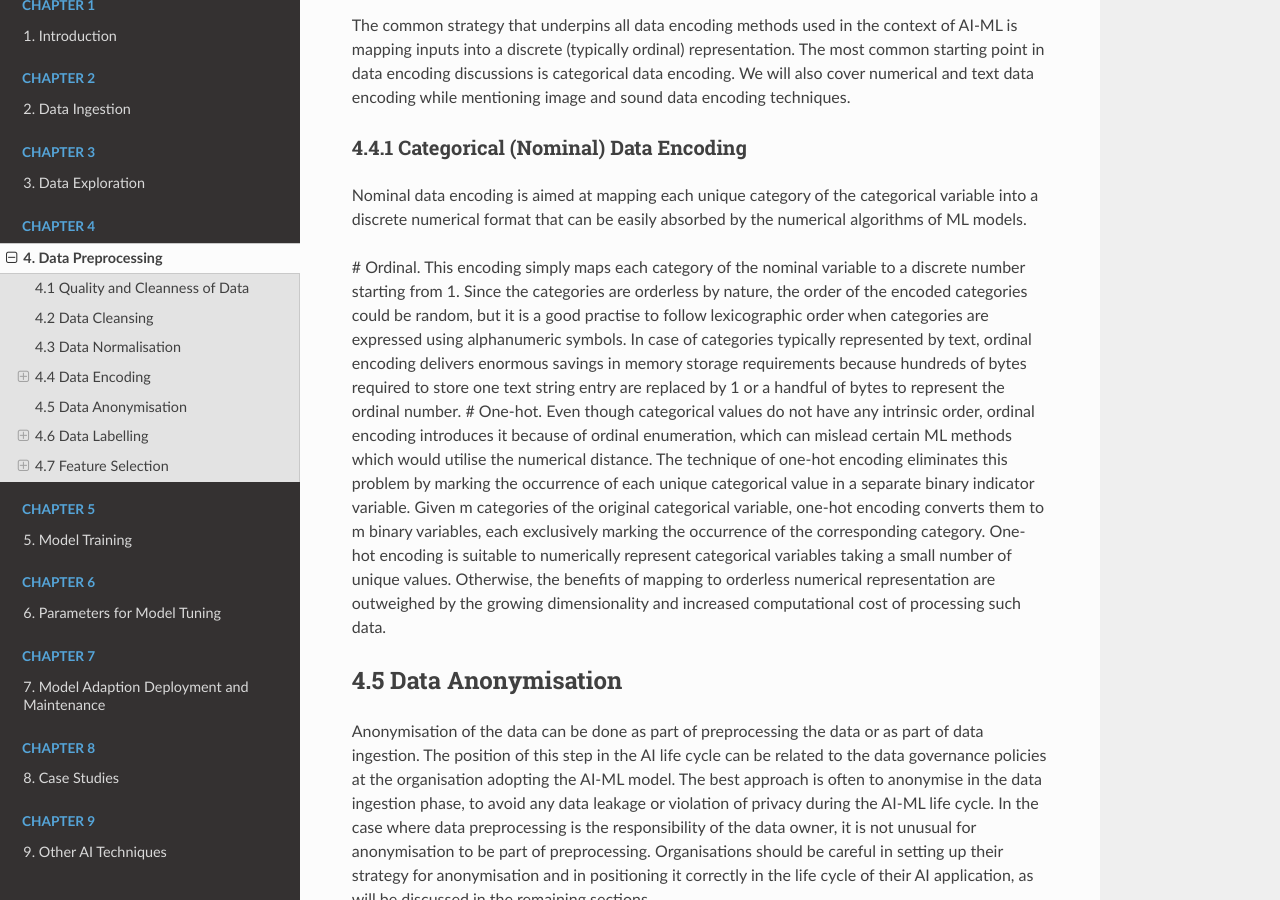
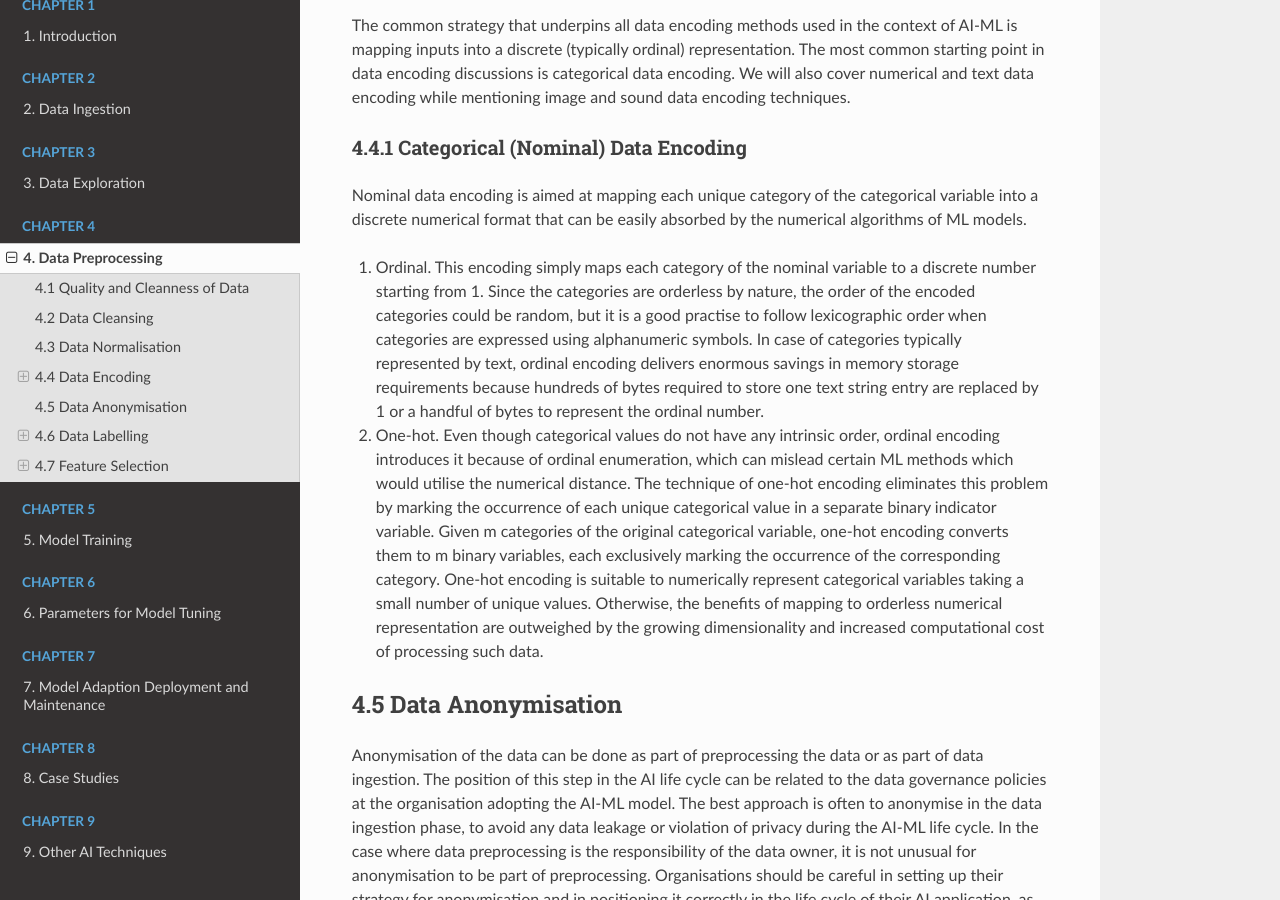
Before and after one commit to Musab0/DataGuide, a Sphinx documentation site: the page built from docs/source/data-preprocessing.rst, in a window 1280 px wide and 900 px high, scrolled down 4684 px. Built offline with Sphinx 7.4.7 and the Read the Docs theme 2.0.0, drawn with Linux system fonts in a browser that asks for light colours; pages that are not in the unit, such as notebooks, are missing from menus.

```diff
--- a/docs/source/data-preprocessing.rst
+++ b/docs/source/data-preprocessing.rst
@@ -63,8 +63,8 @@ The common strategy that underpins all data encoding methods used in the context
 ~~~~~~~~~~~
 Nominal data encoding is aimed at mapping each unique category of the categorical variable into a discrete numerical format that can be easily absorbed by the numerical algorithms of ML models.
 
-# Ordinal. This encoding simply maps each category of the nominal variable to a discrete number starting from 1. Since the categories are orderless by nature, the order of the encoded categories could be random, but it is a good practise to follow lexicographic order when categories are expressed using alphanumeric symbols. In case of categories typically represented by text, ordinal encoding delivers enormous savings in memory storage requirements because hundreds of bytes required to store one text string entry are replaced by 1 or a handful of bytes to represent the ordinal number.
-# One-hot. Even though categorical values do not have any intrinsic order, ordinal encoding introduces it because of ordinal enumeration, which can mislead certain ML methods which would utilise the numerical distance. The technique of one-hot encoding eliminates this problem by marking the occurrence of each unique categorical value in a separate binary indicator variable. Given m categories of the original categorical variable, one-hot encoding converts them to m binary variables, each exclusively marking the occurrence of the corresponding category. One-hot encoding is suitable to numerically represent categorical variables taking a small number of unique values. Otherwise, the benefits of mapping to orderless numerical representation are outweighed by the growing dimensionality and increased computational cost of processing such data.
+#. Ordinal. This encoding simply maps each category of the nominal variable to a discrete number starting from 1. Since the categories are orderless by nature, the order of the encoded categories could be random, but it is a good practise to follow lexicographic order when categories are expressed using alphanumeric symbols. In case of categories typically represented by text, ordinal encoding delivers enormous savings in memory storage requirements because hundreds of bytes required to store one text string entry are replaced by 1 or a handful of bytes to represent the ordinal number.
+#. One-hot. Even though categorical values do not have any intrinsic order, ordinal encoding introduces it because of ordinal enumeration, which can mislead certain ML methods which would utilise the numerical distance. The technique of one-hot encoding eliminates this problem by marking the occurrence of each unique categorical value in a separate binary indicator variable. Given m categories of the original categorical variable, one-hot encoding converts them to m binary variables, each exclusively marking the occurrence of the corresponding category. One-hot encoding is suitable to numerically represent categorical variables taking a small number of unique values. Otherwise, the benefits of mapping to orderless numerical representation are outweighed by the growing dimensionality and increased computational cost of processing such data.
 
 
 4.5 Data Anonymisation
```
